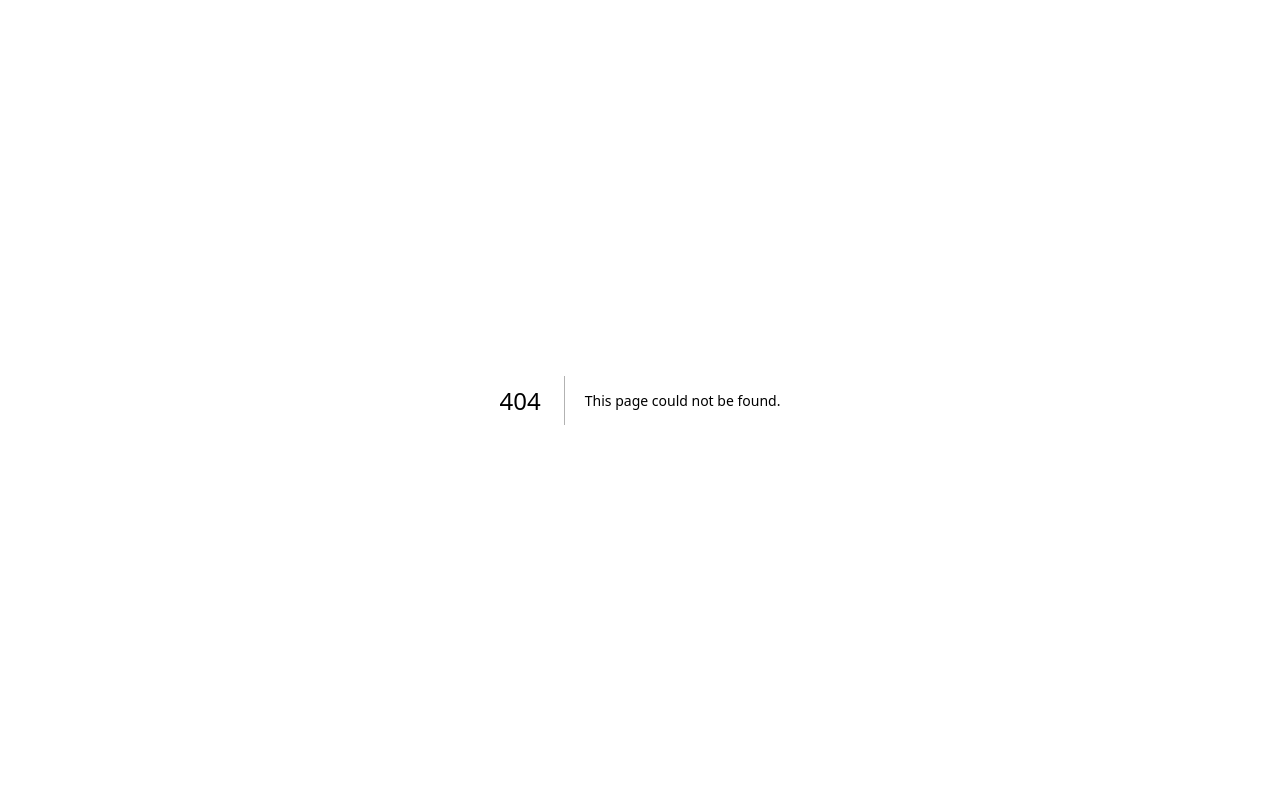
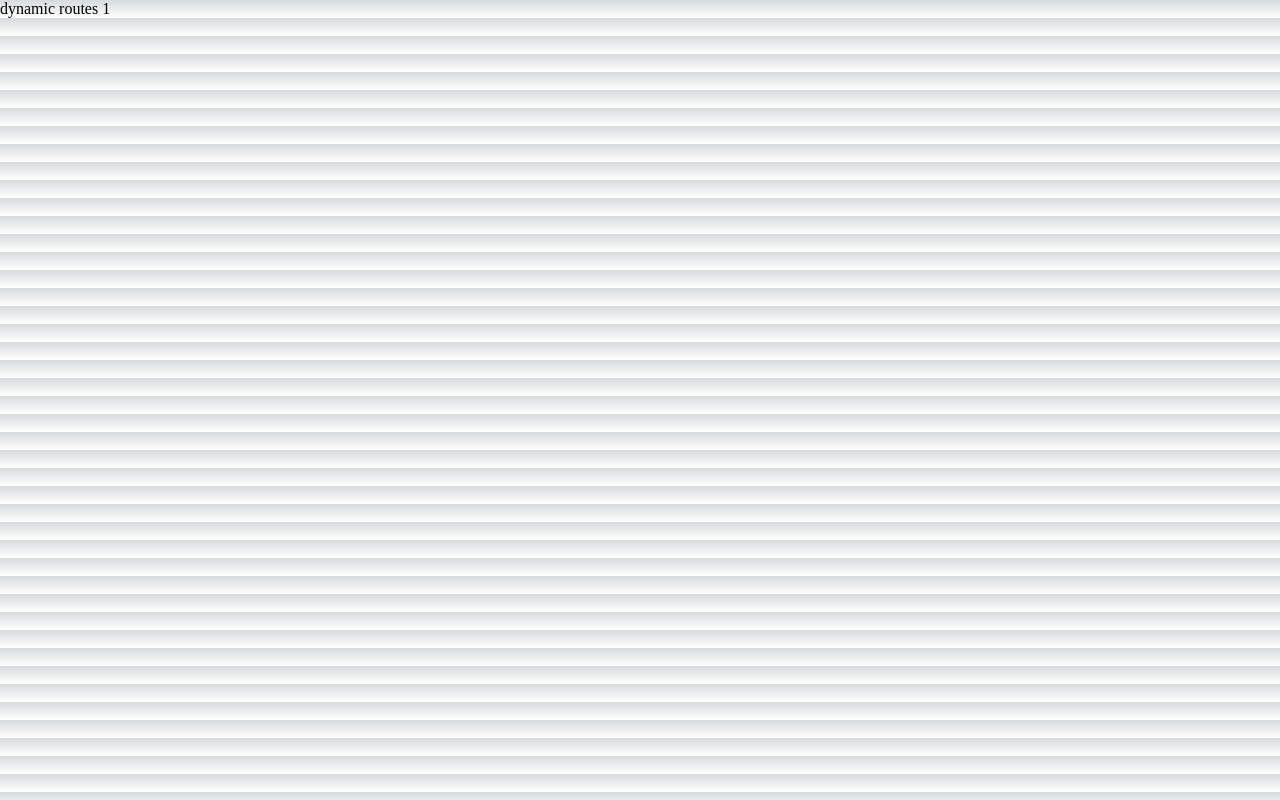
Before and after one commit to AryanKumarOfficial/panda, a Next.js app: page /blogposts/1 in a window 1280 px wide. Before the commit this address had no page. Built offline with nearby package versions, Linux system fonts and the light colour scheme.

Commit message:
discussed routes and its typs

```diff
--- /dev/null
+++ b/pages/blogposts/[sno].js
@@ -0,0 +1,14 @@
+import { useRouter } from 'next/router';
+
+import React from 'react'
+
+const post = () => {
+    // eslint-disable-next-line react-hooks/rules-of-hooks
+    const router = useRouter()
+    const {sno}=router.query
+    return (
+        <div>dynamic routes  {sno}</div>
+    )
+}
+
+export default post
--- a/pages/index.js
+++ b/pages/index.js
@@ -9,7 +9,7 @@ export default function Home() {
   return (
     <>
       <Head>
-        <title>Create Next App</title>
+        <title>Next js mastery</title>
         <meta name="description" content="Generated by create next app" />
         <meta name="viewport" content="width=device-width, initial-scale=1" />
         <link rel="icon" href="/favicon.ico" />
```
Also changed, not shown: pages/about.js (added, +11 -0 lines), pages/blogposts/how.js (added, +9 -0 lines).
